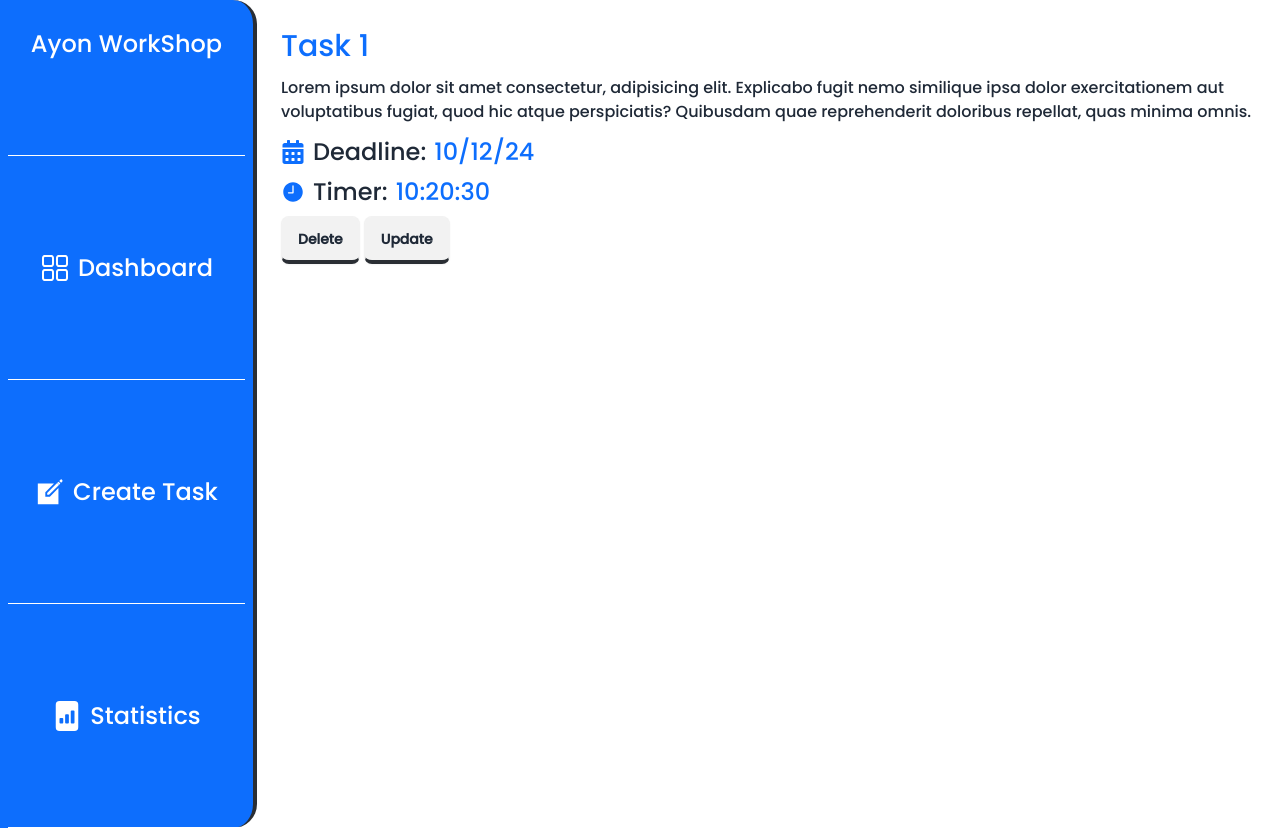
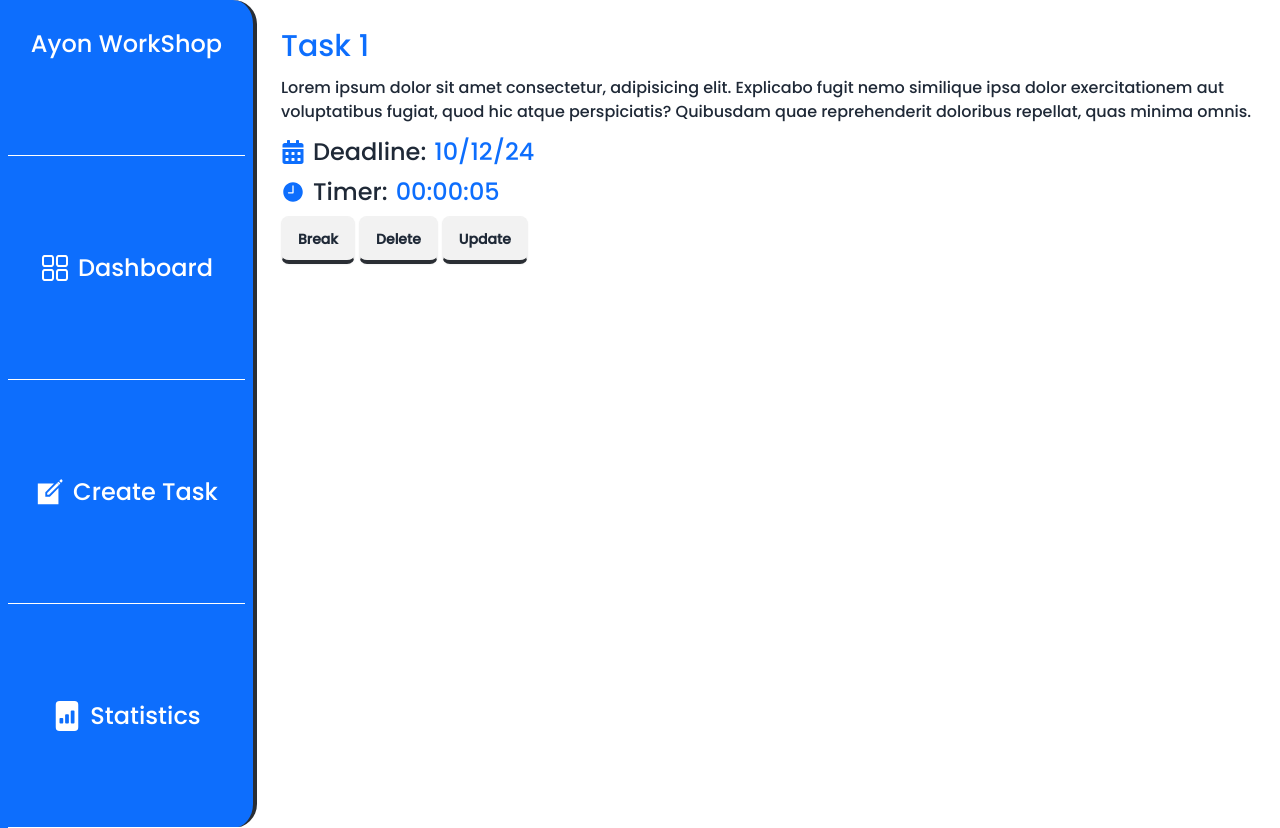
Before and after one commit to ayon121/Time_Tracker_Website_React, a React (Vite) app: page /dashboard/task/id in a window 1280 px wide. Built offline with nearby package versions, Linux system fonts and the light colour scheme; no server answers.

Commit message:
basic time added

```diff
--- a/src/Components/Pages/Dashboard/AllTasks/AllTask.jsx
+++ b/src/Components/Pages/Dashboard/AllTasks/AllTask.jsx
@@ -2,6 +2,7 @@
 // import PropTypes from 'prop-types';
 
 import { Link } from "react-router-dom";
+import { SiTask } from "react-icons/si";
 
 const AllTask = () => {
 
@@ -9,7 +10,7 @@ const AllTask = () => {
         <Link to={`/dashboard/task/id`}  className="w-full mx-auto hover:py-2">
             <div>
                 <div className="flex gap-2 items-center justify-between  mt-3 bg-main py-2 px-3 rounded-3xl text-white_color">
-                    <h1>Task 1</h1>
+                    <h1 className="flex items-center gap-1"><span className="text-white_color"><SiTask /></span> Task 1</h1>
                     <h1>10:20:30</h1>
                 </div>
             </div>
--- a/src/Components/Pages/Dashboard/TaskDescription/TaskDescription.jsx
+++ b/src/Components/Pages/Dashboard/TaskDescription/TaskDescription.jsx
@@ -1,9 +1,28 @@
 
 // import PropTypes from 'prop-types';
+import { useEffect, useRef, useState } from "react";
 import { FaCalendarAlt } from "react-icons/fa";
 import { IoIosTime } from "react-icons/io";
 
 const TaskDescription = () => {
+    const [time , settime] = useState(0)
+    const [running , setrunning] = useState(true)
+
+    const timer = useRef()
+
+    useEffect(() => {
+        if (running) {
+            timer.current = setInterval(() => {
+                settime((prev) => prev + 1);
+            }, 1000);
+        } else {
+            clearInterval(timer.current);
+        }
+
+        return () => clearInterval(timer.current);
+    }, [running]);
+
+
 
     return (
         <div className="min-h-screen px-3">
@@ -15,12 +34,13 @@ const TaskDescription = () => {
                     10/12/24
                 </span>
             </h1>
-            <h1 className="text-xl md:text-2xl  my-2 flex items-center gap-2"><span className="text-main"><IoIosTime /></span> Timer:
+            <h1 className="text-xl md:text-2xl  my-2 flex items-center gap-2"><span className="text-main "><IoIosTime /></span> Timer:
                 <span className="text-main">
-                    10:20:30
+                    {format(time)}
                 </span>
             </h1>
             <div className="flex gap-1">
+                <button className="btn btn-sm md:btn-md py-2  border-b-4 border-b-sub_color_1 hover:bg-sub_color_1 hover:border-sub_color_1 hover:text-white_color hover:px-3" >{running ? 'Break' : 'Start'}</button>
                 <button className="btn btn-sm md:btn-md py-2  border-b-4 border-b-sub_color_1 hover:bg-sub_color_1 hover:border-sub_color_1 hover:text-white_color hover:px-3">Delete</button>
                 <button className="btn btn-sm md:btn-md py-2  border-b-4 border-b-sub_color_1 hover:bg-sub_color_1 hover:border-sub_color_1 hover:text-white_color hover:px-3">Update</button>
             </div>
@@ -29,6 +49,18 @@ const TaskDescription = () => {
     );
 };
 
+const format = (time) => {
+    let hours = Math.floor(time / 3600);
+    let minutes = Math.floor((time % 3600) / 60);
+    let seconds = Math.floor(time % 60);
+
+    hours = hours < 10 ? "0" + hours : hours;
+    minutes = minutes < 10 ? "0" + minutes : minutes;
+    seconds = seconds < 10 ? "0" + seconds : seconds;
+
+    return hours + ":" + minutes + ":" + seconds;
+};
+
 TaskDescription.propTypes = {
 
 };
```
